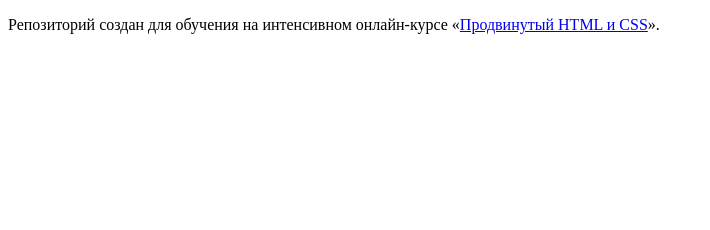
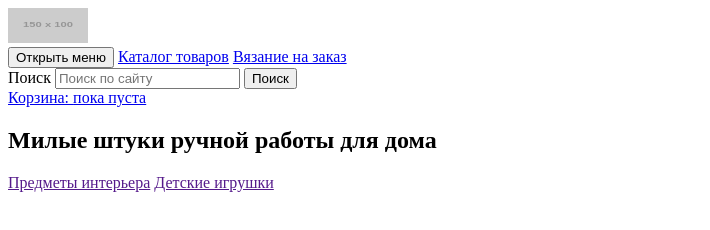
Before and after one commit to emptyform/285159-mishka, a website: page index.html in a window 1280 px wide. Shown: the whole page, without its empty margins (0-710 px from the left). Drawn offline with Linux system fonts and the light colour scheme; placeholder pictures from the web are drawn by us.

Commit message:
Добавленa разметка шапки страницы

```diff
--- a/index.html
+++ b/index.html
@@ -5,8 +5,36 @@
     <title>HTML Academy: Мишка</title>
   </head>
   <body>
+    <header class="page-header">
+      <a class="page-header__logo">
+        <img src="http://placehold.it/150x100" width="80" height="35" alt="Mishka" >
+      </a>
+      <nav class="main-navigation main-navigation--closed">
+        <button class="page-header__toggle" type="button">Открыть меню</button>
+        <a class="main-navigaiton__item" href="#">Каталог товаров</a>
+        <a class="main-navigaiton__item" href="#">Вязание на заказ</a>
+      </nav>
+      <div class="user-block">
+        <form class="search-field" action="https://echo.htmlacademy.ru/" method="post">
+          <label class="search-field__label" for="search">Поиск</label>
+          <input class="search-field__input" type="search" name="search" id="search" placeholder="Поиск по сайту">
+          <button class="search-field__button" type="submit" value="Поиск">Поиск</button>
+        </form>
+        <div class="shopping-cart">
+          <a class="shopping-cart" href="#">Корзина: <span class="shopping-cart__indicator">пока пуста</span></a>
+        </div>
+      </div>
+    </header>
+    <main>
+      <section class="catalog">
+        <h2 class="catalog-title">Милые штуки ручной работы для дома</h2>
+        <div class="catalog-list">
+          <a class="catalog-item" href="">Предметы интерьера</a>
+          <a class="catalog-item catalog-item--bg-color" href="">Детские игрушки</a>
+        </div>
+      </section>
+    </main>
 
-    <p>Репозиторий создан для обучения на интенсивном онлайн‑курсе «<a href="https://htmlacademy.ru/intensive/adaptive">Продвинутый HTML и CSS</a>».</p>
 
   </body>
 </html>
```
